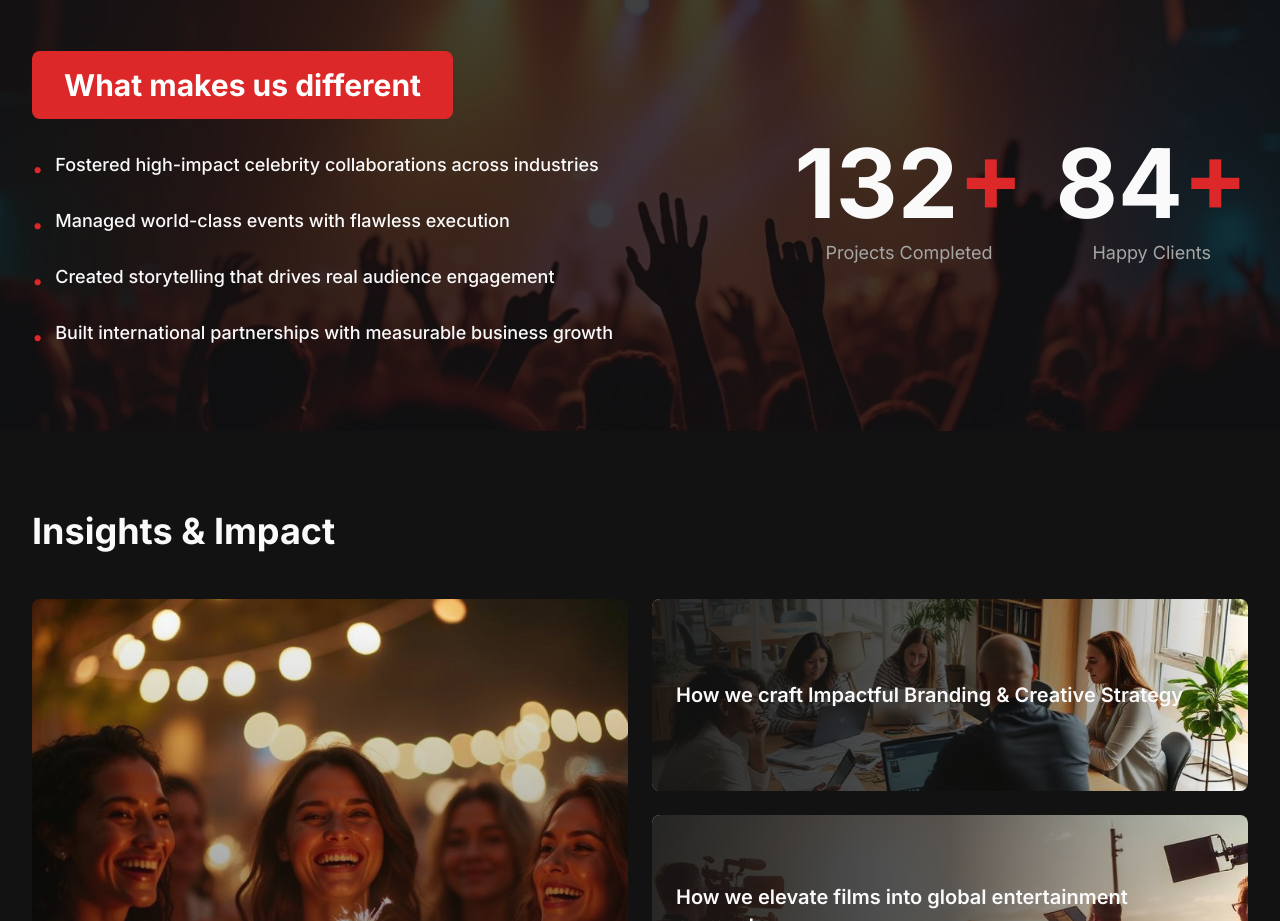
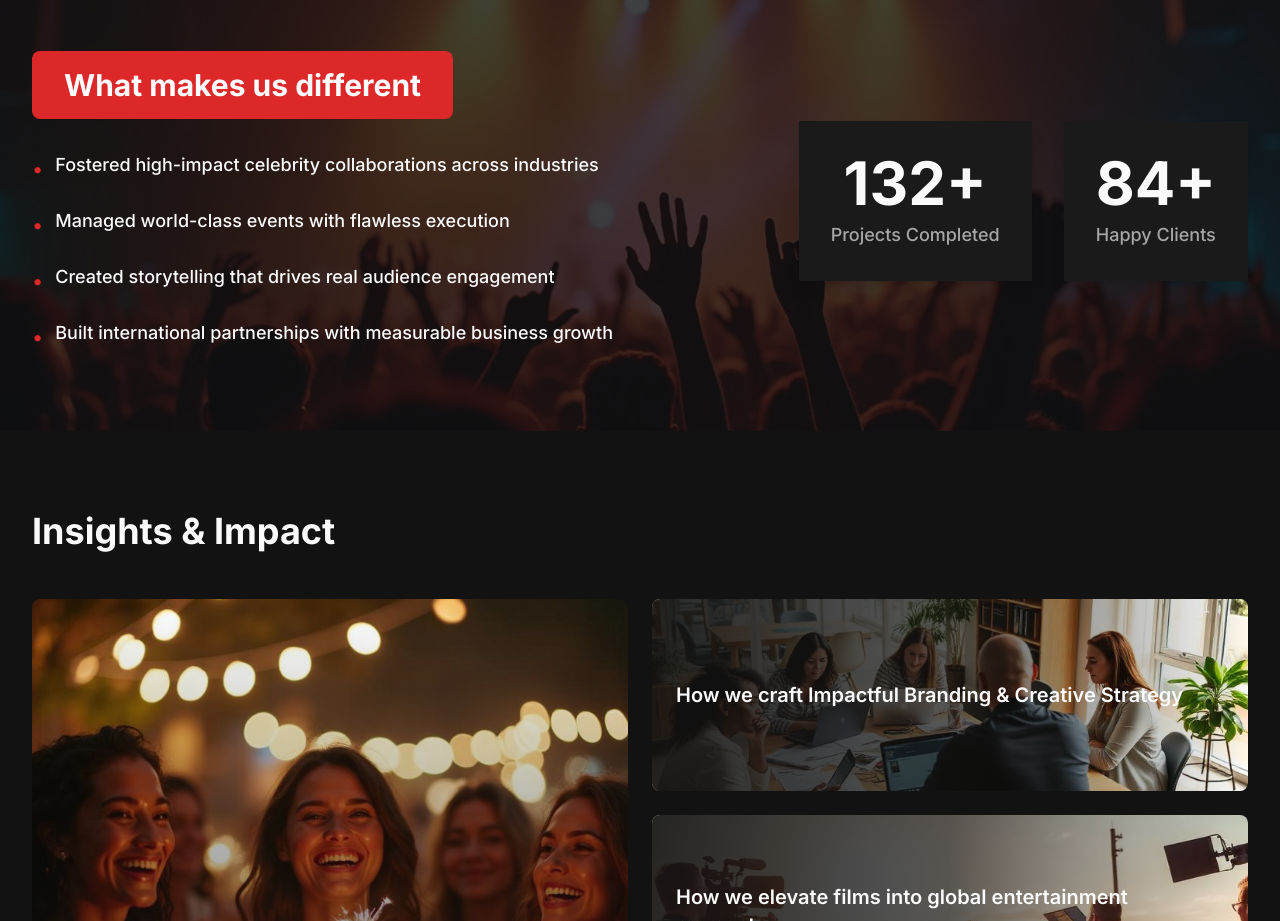
Before and after one commit to WebTeam14/cineglare-website, a React (Vite) app: page / in a window 1280 px wide. Shown: the part 6040-6961 px from the top of the page. Built offline with nearby package versions, Linux system fonts and the light colour scheme; the HTML template or start-up script is replaced by a standard one.

Commit message:
Stats counter added

```diff
--- a/package.json
+++ b/package.json
@@ -53,9 +53,11 @@
     "lucide-react": "^0.462.0",
     "next-themes": "^0.3.0",
     "react": "^18.3.1",
+    "react-countup": "^6.5.3",
     "react-day-picker": "^8.10.1",
     "react-dom": "^18.3.1",
     "react-hook-form": "^7.61.1",
+    "react-intersection-observer": "^10.0.0",
     "react-resizable-panels": "^2.1.9",
     "react-router-dom": "^6.30.1",
     "recharts": "^2.15.4",
--- a/src/components/Different.tsx
+++ b/src/components/Different.tsx
@@ -1,4 +1,5 @@
 import differentiatorsBg from "@/assets/differentiators-bg.jpg";
+import StatsCounter from "./StatsCounter";
 
 const Different = () => {
   return (
@@ -54,17 +55,20 @@ const Different = () => {
 
           {/* Right Side - Statistics */}
           <div className="flex flex-col sm:flex-row gap-8 justify-center lg:justify-end">
-            <div className="text-center">
-              <h3 className="text-7xl md:text-8xl font-bold text-foreground mb-2">
-                132<span className="text-primary">+</span>
-              </h3>
-              <p className="text-muted-foreground text-lg">Projects Completed</p>
+            <div className="text-center bg-black text-white">
+              {/* <h3 className="text-7xl md:text-8xl font-bold text-foreground mb-2"> */}
+                <StatsCounter end={132} label="Projects Completed" />
+                {/* 132<span className="text-primary">+</span> */}
+              {/* </h3> */}
+              {/* <p className="text-muted-foreground text-lg">Projects Completed</p> */}
             </div>
-            <div className="text-center">
-              <h3 className="text-7xl md:text-8xl font-bold text-foreground mb-2">
-                84<span className="text-primary">+</span>
-              </h3>
-              <p className="text-muted-foreground text-lg">Happy Clients</p>
+            <div className="text-center bg-black text-white">
+              {/* <h3 className="text-7xl md:text-8xl font-bold text-foreground mb-2"> */}
+                                <StatsCounter end={84} label="Happy Clients" />
+
+                {/* 84<span className="text-primary">+</span> */}
+              {/* </h3> */}
+              {/* <p className="text-muted-foreground text-lg">Happy Clients</p> */}
             </div>
           </div>
         </div>
--- /dev/null
+++ b/src/components/StatsCounter.tsx
@@ -0,0 +1,36 @@
+import React from "react";
+import CountUp from "react-countup";
+import { useInView } from "react-intersection-observer";
+
+interface StatsCounterProps {
+  end: number;
+  label: string;
+  duration?: number;
+}
+
+const StatsCounter: React.FC<StatsCounterProps> = ({
+  end,
+  label,
+  duration = 2.5,
+}) => {
+  const { ref, inView } = useInView({
+    triggerOnce: true,
+    threshold: 0.3,
+  });
+
+  return (
+    <div
+      ref={ref}
+      className="flex flex-col items-center justify-center bg-card text-foreground p-8 shadow-lg"
+    >
+      {inView && (
+        <h2 className="text-6xl font-bold">
+          <CountUp start={0} end={end} duration={duration} />+
+        </h2>
+      )}
+      <p className="text-muted-foreground mt-2 text-lg font-medium">{label}</p>
+    </div>
+  );
+};
+
+export default StatsCounter;
```
Also changed, not shown: 1 other file (tests, documents, lock files or other folders).
